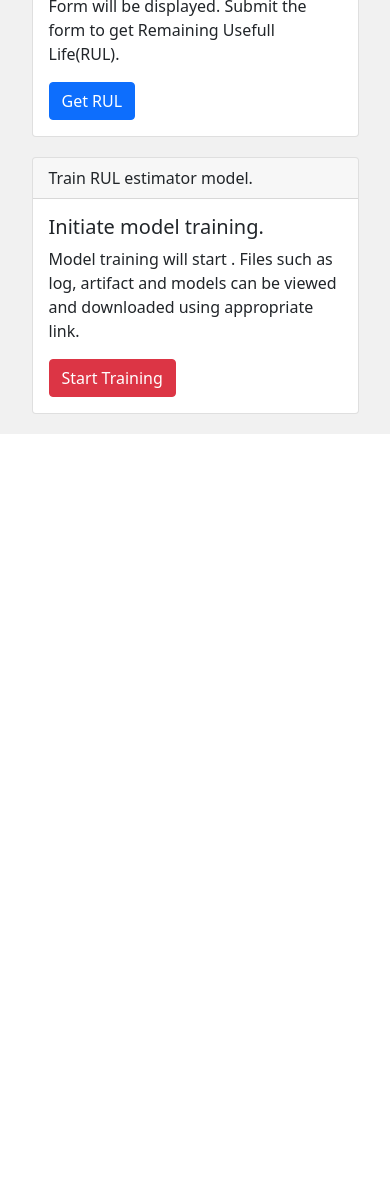
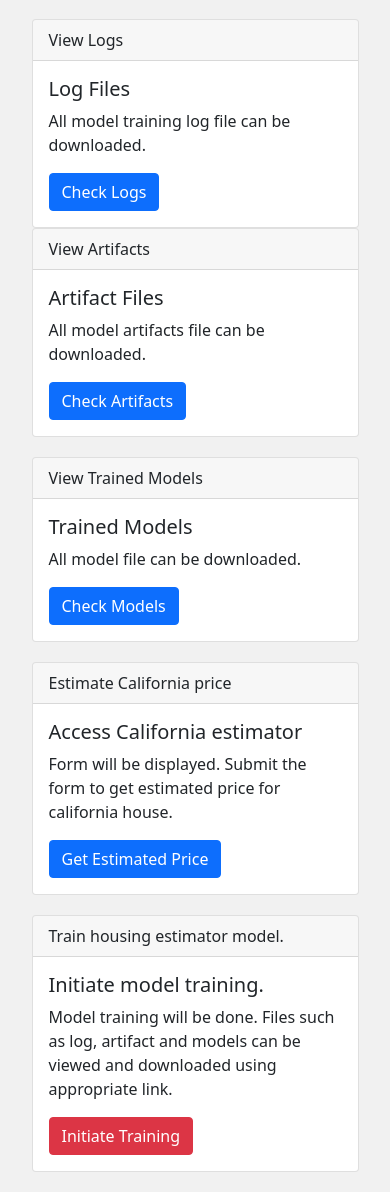
Before and after one commit to Vinayakmane47/NASA-turbofan-ML-Project-AIOPS, a Flask app: page / in a window 390 px wide. Shown: the part 1096-2288 px from the top of the page. Before the commit the page ends 1530 px from the top, so only its background shows below. Run offline with Flask 2, Linux system fonts and the light colour scheme; some libraries are stand-ins or nearby versions.

Commit message:
updated templates

```diff
--- a/app.py
+++ b/app.py
@@ -106,7 +106,7 @@
     }
 
     if request.method == 'POST':
-        engineNumber = float(request.form['engineNumber'])
+        engineNumber = int(request.form['engineNumber'])
         cycleNumber =  int(request.form['cycleNumber'])
         sensor2 = float(request.form['sensor2'])
         sensor3 = float(request.form['sensor3'])
@@ -141,12 +141,12 @@
             sensor20 = sensor20 ,
             sensor21 = sensor21 )
 
-        Turbofan_df = Turbofan_data.get_housing_input_data_frame()
+        Turbofan_df = Turbofan_data.get_Turbofan_data_dataframe()
         Turbofan_predictor = TurbofanPredictor(model_dir=MODEL_DIR)
 
         RUL = Turbofan_predictor.predict(X=Turbofan_df)
         context = {
-            TURBOFAN_DATA_KEY: Turbofan_data.get_housing_data_as_dict(),
+            TURBOFAN_DATA_KEY: Turbofan_data.get_Turbofan_data_as_dict(),
             RUL_VALUE_KEY: RUL,
         }
         return render_template('predict.html', context=context)
--- a/templates/header.html
+++ b/templates/header.html
@@ -100,7 +100,7 @@
                     <a style=" text-decoration: none;color:black" href="/saved_models">View Trained Model</a>
                 </li>
                 <li class="list-group-item py-1 {% if 'predict' in request.path %} active {% endif %}">
-                    <a style=" text-decoration: none;color:black" href="/predict">Estimate Housing Price</a>
+                    <a style=" text-decoration: none;color:black" href="/predict">Calculate Turbofan RUL</a>
                 </li>
                 <li class="list-group-item py-1 {% if 'train' in request.path %} active {% endif %}">
                     <a style=" text-decoration: none;color:black" href="/train">Train RUL Estimator</a>
--- a/templates/index.html
+++ b/templates/index.html
@@ -13,11 +13,19 @@
         <div class="row">
             <div class="col-md-8">
         <div class="card">
+            <div class="card-header">
+            </div>
+            <div class="card-body">
 
+                <h5 class="card-title">NASA Turbofan Jet Engine.</h5>
+                <p class="card-text">Turbofan engine is a highly complex and precise thermal machinery, which is the “heart” of the aircraft. About 60% of the total faults of the aircraft are related to the turbofan engine. The prognosis of the remaining useful life (RUL) of turbofan engine provides an important basis for predictive maintenance and remanufacturing, and plays a major role in reducing failure rate and maintenance cost. RUL is the total number of flights remained for the engine after the last flight. In this project i have used Machine Learning approach to predict RUL. This project is able to train different models and choose the best one by evaluating accuracy scores of each model.</p>
 
+            </div>
         </div>
         </div>
-
+        <div class="col-md-4">
+            <img  style = "width:100%;height:100%" src="https://blog.openmined.org/content/images/2020/03/engine_diagram.png"  frameborder="0"  allowfullscreen></img>
+            </div>
 
 
         </div>
@@ -71,13 +79,13 @@
     <div class="col-md-4 col-lg-4 col-sm-12"  style="margin-bottom:20px;">
         <div class="card">
             <div class="card-header">
-              Estimate Remaining Usefull Life(RUL)
+              Estimate California price
             </div>
             <div class="card-body">
 
-                <h5 class="card-title">Access RUL estimator</h5>
-                <p class="card-text">Form will be displayed. Submit the form to get Remaining Usefull Life(RUL).</p>
-                <a class="btn btn-primary" href="/predict">Get RUL</a>
+                <h5 class="card-title">Access California estimator</h5>
+                <p class="card-text">Form will be displayed. Submit the form to get estimated price for california house.</p>
+                <a class="btn btn-primary" href="/predict">Get Estimated Price</a>
             </div>
         </div>
         </div>
@@ -85,13 +93,13 @@
         <div class="col-md-4 col-lg-4 col-sm-12"  style="margin-bottom:20px;">
             <div class="card">
                 <div class="card-header">
-                  Train RUL estimator model.
+                  Train housing estimator model.
                 </div>
                 <div class="card-body">
 
                     <h5 class="card-title">Initiate model training.</h5>
-                    <p class="card-text">Model training will start . Files such as log, artifact and models can be viewed and downloaded using appropriate link.</p>
-                    <a class="btn btn-danger" href="/train"> Start Training</a>
+                    <p class="card-text">Model training will be done. Files such as log, artifact and models can be viewed and downloaded using appropriate link.</p>
+                    <a class="btn btn-danger" href="/train">Initiate Training</a>
                 </div>
             </div>
             </div>
```
Also changed, not shown: Turbofan/entity/Turbofan_predictor.py (+18 -17 lines), 1 other file.
